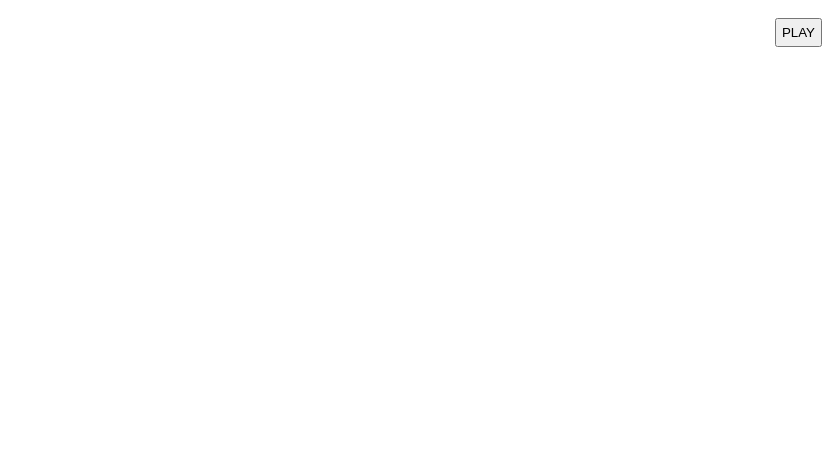
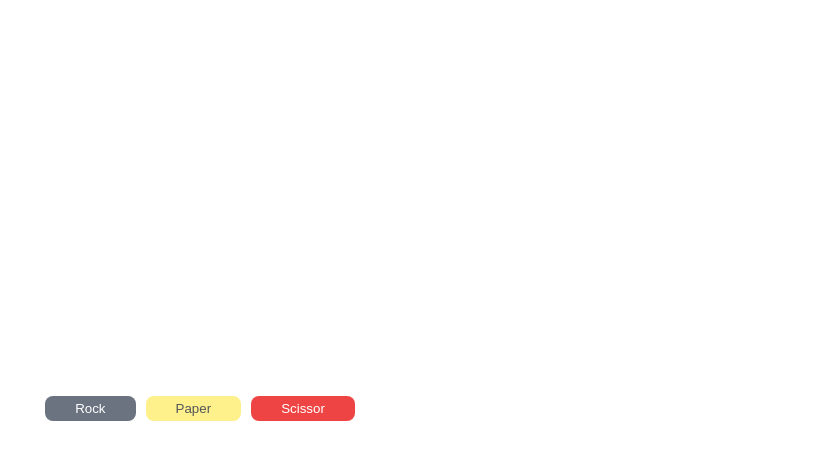
Before and after one commit to NicoQDS/Rock-Paper-Scissors, a plain HTML site: page index.html in a window 1280 px wide. Shown: the whole page, without its empty margins (440-1280 px from the left). Drawn offline with Linux system fonts and the light colour scheme.

Commit message:
Changed the way the player input the choice.
Player input the choice pressing buttons, no longer by digiting "rock",
"paper" or "scissor".

```diff
--- a/index.html
+++ b/index.html
@@ -3,14 +3,16 @@
 <head>
     <meta charset="UTF-8">
     <meta name="viewport" content="width=device-width, initial-scale=1.0">
-    <title>Document</title>
+    <title>Rock-Paper-Scissor</title>
 </head>
     <link rel="stylesheet" href="styles.css">
-    <script src="javascript.js"></script>
+    <script src="javascript.js" defer></script>
 <body>
 
 <div class="button-container">
-    <button class="play" onclick="playGame()">PLAY</button>
+    <button id="rock">Rock</button>
+    <button id="paper">Paper</button>
+    <button id="scissor">Scissor</button>
 </div>
 
 </body>
--- a/javascript.js
+++ b/javascript.js
@@ -2,7 +2,23 @@ let humanScore = 0
 let computerScore = 0
 let draws = 0
 let roundNum = 0
+const btnRock = document.querySelector("#rock");
+const btnPaper = document.querySelector("#paper");
+const btnScissor = document.querySelector("#scissor");
 
+// Read which button is pressed and returning the player choice
+btnRock.addEventListener("click", function (e) {
+  playRound(e.target.id)
+});
+btnPaper.addEventListener("click", function (e) {
+  playRound(e.target.id)
+});
+btnScissor.addEventListener("click", function (e) {
+  playRound(e.target.id)
+});
+
+
+// Get the player choice
 function get_pc_choice() {  // create a random choice for the PC
     rndNumber = Math.random()
     if (rndNumber<0.3333) {
@@ -14,9 +30,10 @@ function get_pc_choice() {  // create a random choice for the PC
     }
 }
 
-function playRound() { // compare user and pc choice to determin the winner
+// Play a single round, print the result at the end
+function playRound(playerChoice) { // compare user and pc choice to determin the winner
     pc_Selec = get_pc_choice()
-    player_Selec = prompt('Make your choice!', 'PAPER').toLowerCase() // get palyer choice and make lowercase
+    player_Selec = playerChoice.toLowerCase() // get palyer choice and make lowercase
 
     game_result = "\nInvalid player input"
     win_text = "\nYou won this round, good job!"
@@ -69,6 +86,7 @@ function playRound() { // compare user and pc choice to determin the winner
     console.log(game_result, '\n' ,"\nPlayer choice: ".concat(player_Selec), "\nPC choice: ".concat(pc_Selec), '\n ','\nYour score: '.concat(humanScore),'\nComputer score: '.concat(computerScore),'\nDraws number: '.concat(draws) )
 }
 
+//Play 5 consecutive rounds, keeps track of the score, print the game result at the end
 function playGame() {
     while (roundNum<5) {
         playRound()
--- a/styles.css
+++ b/styles.css
@@ -4,10 +4,28 @@
 
 .button-container {
     display: flex;
-    justify-content: right;
+    justify-content: center;
+    align-items: center;
+    height: 100vh;
 }
 
-button.play {
-    padding: 5px;
-    margin: 10px
+button {
+    padding: 5px 30px 5px 30px;
+    margin: 0px 5px 0px 5px;
+    border-radius: 8px;
+    color: white;
+    border: none;
 }
+
+#rock {
+    background-color: #6B7280;
+}
+
+#paper {
+    background-color: #FEF08A;
+    color: #53565c;
+}
+
+#scissor {
+    background-color: #EF4444;
+}
```
